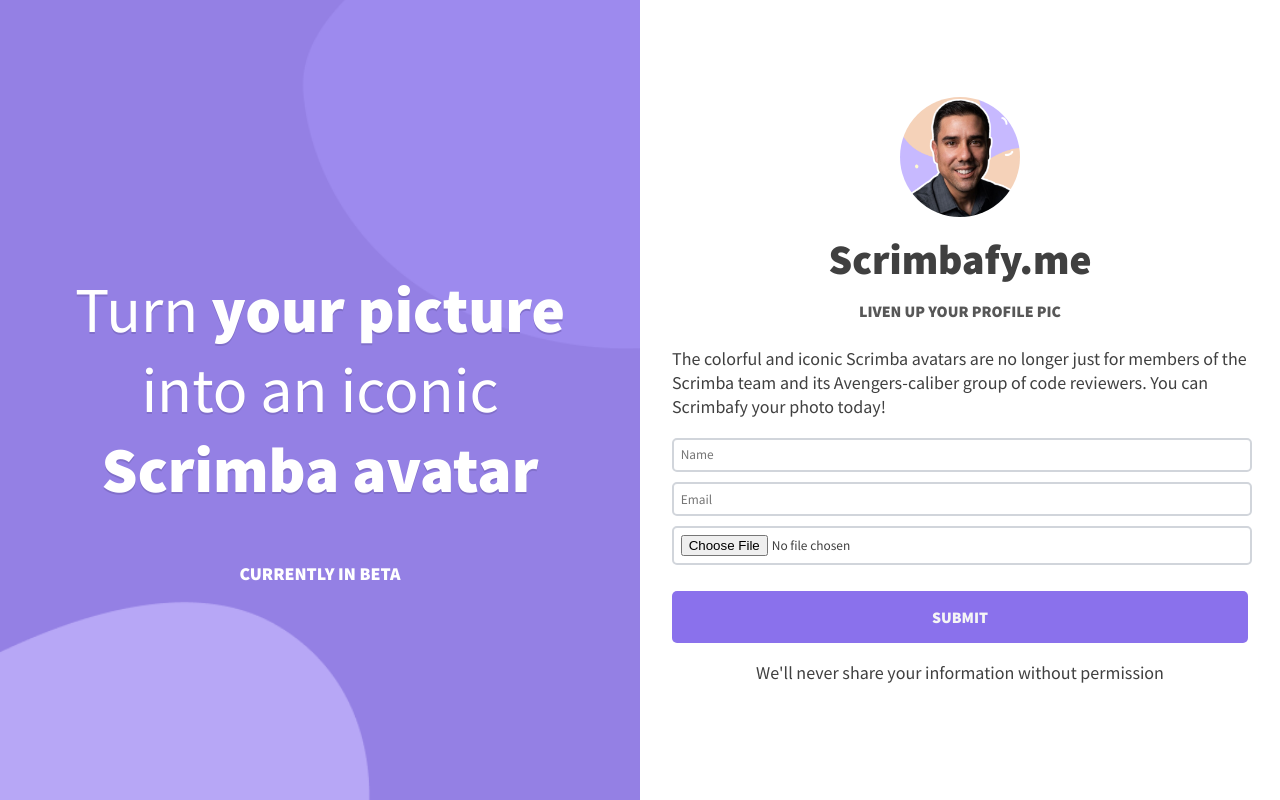
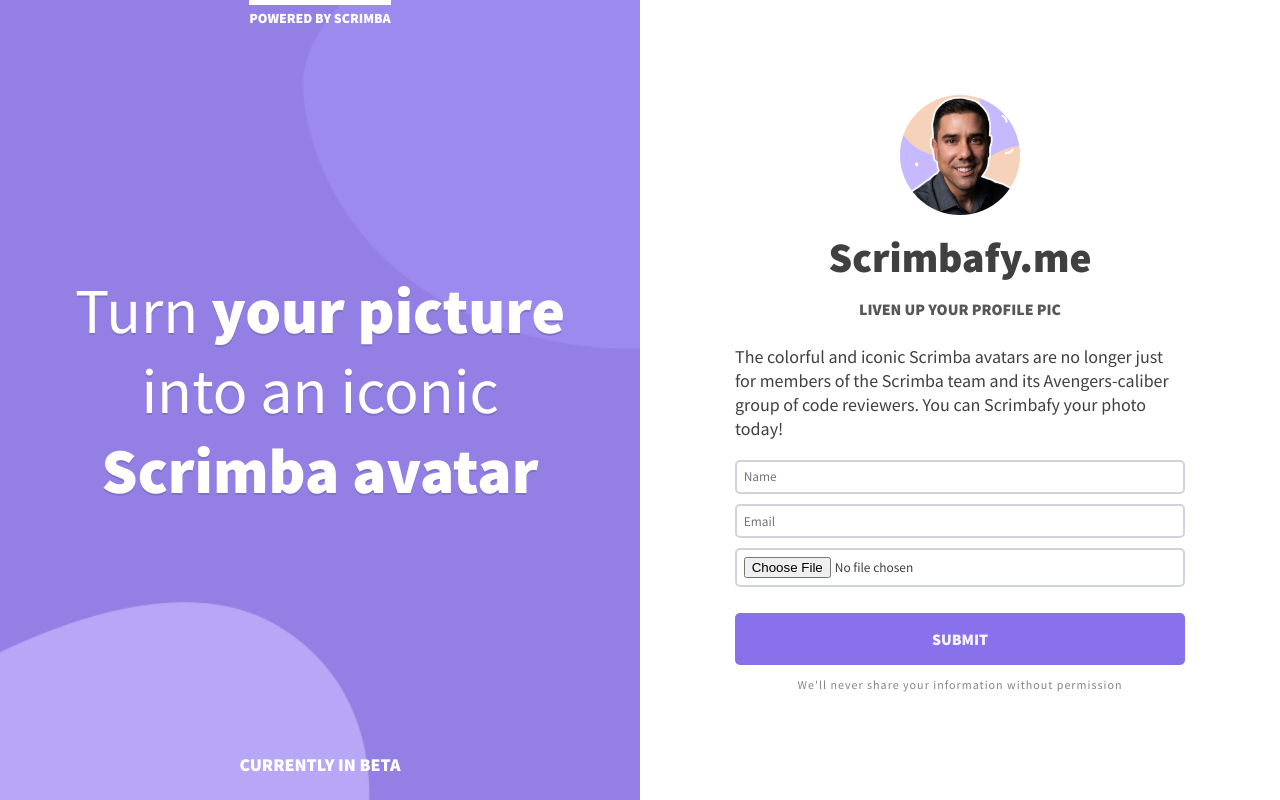
Before and after one commit to y-by/Product-splash-page, a plain HTML site: page index.html in a window 1280 px wide. Drawn offline with Linux system fonts and the light colour scheme.

Commit message:
style some more with attention to big screens

```diff
--- a/index.html
+++ b/index.html
@@ -12,6 +12,7 @@
   <section class="intro">
       <h1>Turn <strong>your picture</strong> into an iconic <strong>Scrimba avatar</strong></h1>
       <span class="beta-text">Currently in Beta</span>
+      <p class="top-text">Powered by Scrimba</p>
   </section>
 
   <main class="main-content">
--- a/style.css
+++ b/style.css
@@ -1,3 +1,7 @@
+*, *::before, *::after {
+  box-sizing: border-box;
+}
+
 body {
   font-family: 'Source Sans Pro', sans-serif;
   color: #404040;
@@ -37,6 +41,28 @@
   font-size: 1.125rem;
   line-height: 1.35;
 }
+
+.beta-text,
+.top-text,
+.subheading {
+    text-transform: uppercase;
+}
+
+.top-text {
+    font-size: 0.875rem;
+    font-weight: 900;
+    padding-top: 0.25em;
+    border-top: 5px solid;
+    order: -1;
+    margin: 0 auto;
+}
+
+.fine-print {
+    font-size: 0.75rem;
+    letter-spacing: 1px;
+    color: #858585;
+}
+
 /* =================
   Flex containers
   ================= */
@@ -52,16 +78,14 @@
   Intro
  ================= */
 .intro {
-  justify-content: center;
-  align-items: center;
-
+  justify-content: space-between;
   min-height: 250px;
   text-align: center;
-
   color: #fff;
   background: #9480e4 url("./images/intro-bg.png");
   background-size: cover;
   background-position: center center;
+  padding-bottom: 1.5em;
 }
 
 /* ====================
@@ -77,32 +101,34 @@
   border-radius: 50%;
 }
 
+.main-content p,
+form {
+  max-width: 450px;
+}
+
 /* =================
   Form
  ================= */
+input,
+.btn {
+  font-family: inherit;
+  width: 100%;
+}
 
  input {
-  font-family: inherit;
-  width: calc(100% - 1em);
   margin-block-end: 0.75em;
   padding: 0.5em;
-
   border: solid 2px #d1d5db;
   border-radius: 5px;
  }
 
  .btn {
-  width: 100%;
   border: none;
   border-radius: 5px;
-
   padding: 1em 0;
-
-  font-family: inherit;
   text-transform: uppercase;
   font-size: 1em;
   font-weight: 600;
-
   cursor: pointer;
 }
 
@@ -110,9 +136,7 @@
   background-color: #8a71ec;
   color: whitesmoke;
   margin-block-start: 1em;
-
 }
-
 
 input:focus,
 .btn:focus {
@@ -127,7 +151,7 @@
 
 .btn:hover,
 .btn:focus {
-  background-color: #b7a7f6;
+  background: #b7a7f6;
   color: whitesmoke;
   outline-offset: 0.5em;
 
```
Also changed, not shown: 1 other file.
